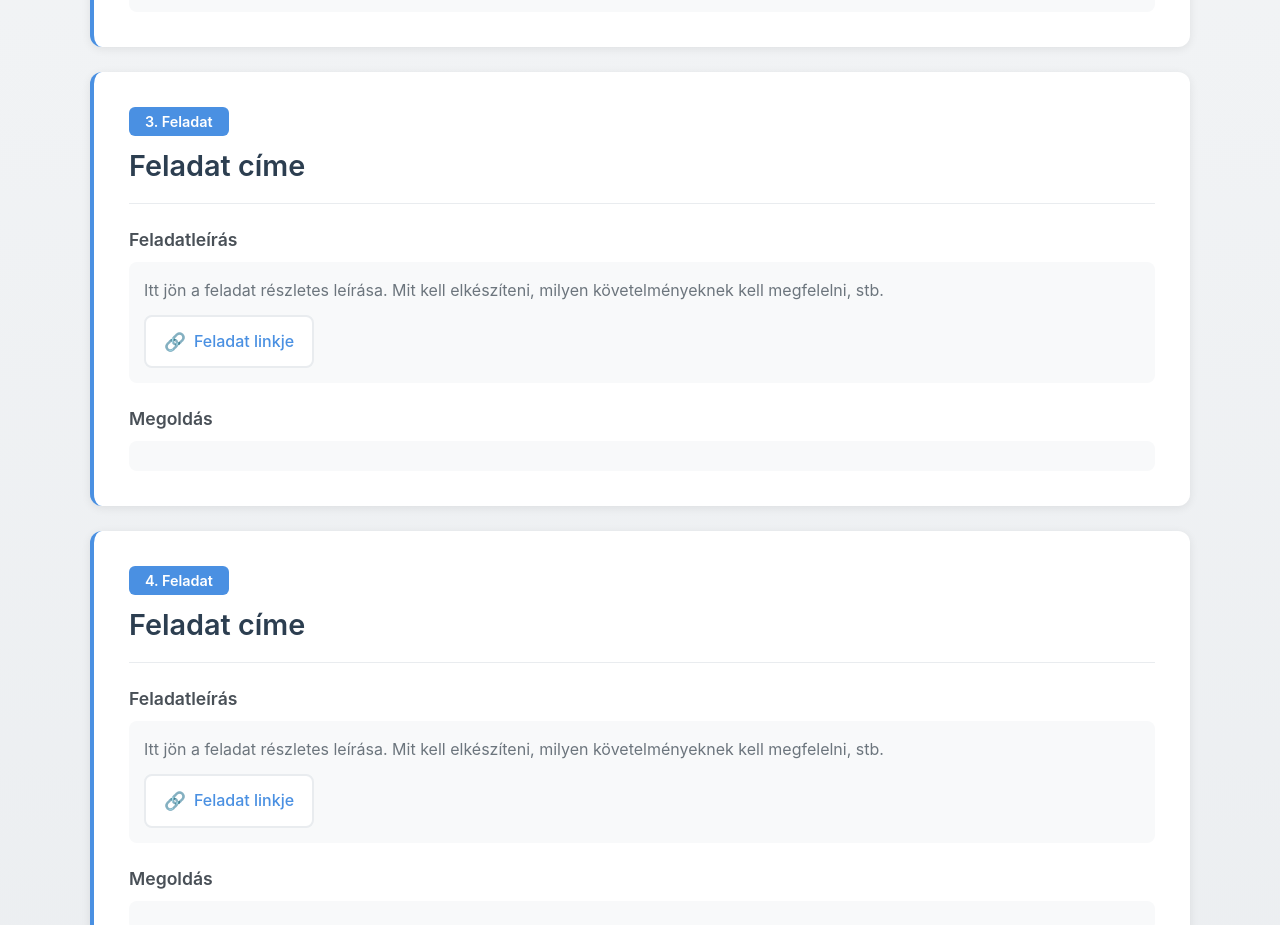
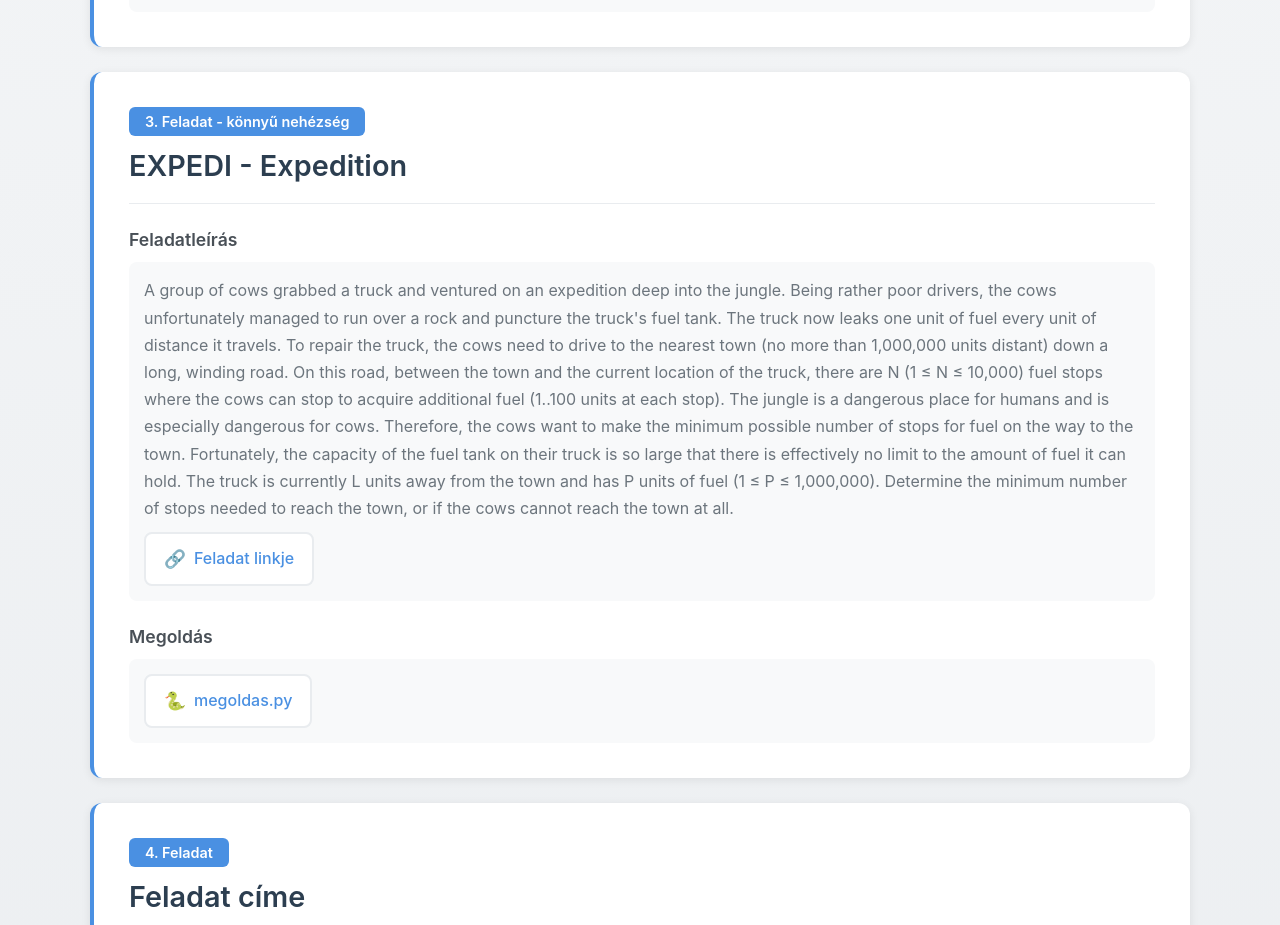
Before and after one commit to Dompike/algo, a plain HTML site: page index.html in a window 1280 px wide. Shown: the part 1281-2206 px from the top of the page. Drawn offline with Linux system fonts and the light colour scheme.

Commit message:
Update index.html

```diff
--- a/index.html
+++ b/index.html
@@ -224,15 +224,15 @@ Your task is to find out the maximum number of dance pairs and show how this num
 
         <div class="assignment-card">
             <div class="assignment-header">
-                <div class="assignment-number">3. Feladat</div>
-                <h2 class="assignment-title">Feladat címe</h2>
+                <div class="assignment-number">3. Feladat - könnyű nehézség</div>
+                <h2 class="assignment-title">EXPEDI - Expedition</h2>
             </div>
 
             <div class="section">
                 <h3 class="section-title">Feladatleírás</h3>
                 <div class="section-content">
-                    <p style="margin-bottom: 10px;">Itt jön a feladat részletes leírása. Mit kell elkészíteni, milyen követelményeknek kell megfelelni, stb.</p>
-                    <a href="#" class="file-link" target="_blank" rel="noopener noreferrer">
+                    <p style="margin-bottom: 10px;">A group of cows grabbed a truck and ventured on an expedition deep into the jungle. Being rather poor drivers, the cows unfortunately managed to run over a rock and puncture the truck's fuel tank. The truck now leaks one unit of fuel every unit of distance it travels. To repair the truck, the cows need to drive to the nearest town (no more than 1,000,000 units distant) down a long, winding road. On this road, between the town and the current location of the truck, there are N (1 ≤ N ≤ 10,000) fuel stops where the cows can stop to acquire additional fuel (1..100 units at each stop). The jungle is a dangerous place for humans and is especially dangerous for cows. Therefore, the cows want to make the minimum possible number of stops for fuel on the way to the town. Fortunately, the capacity of the fuel tank on their truck is so large that there is effectively no limit to the amount of fuel it can hold. The truck is currently L units away from the town and has P units of fuel (1 ≤ P ≤ 1,000,000). Determine the minimum number of stops needed to reach the town, or if the cows cannot reach the town at all.</p>
+                    <a href="https://www.spoj.com/problems/EXPEDI/" class="file-link" target="_blank" rel="noopener noreferrer">
                         <span class="file-icon">🔗</span>
                         Feladat linkje
                     </a>
@@ -242,7 +242,10 @@ Your task is to find out the maximum number of dance pairs and show how this num
             <div class="section">
                 <h3 class="section-title">Megoldás</h3>
                 <div class="section-content">
-
+                    <a href="expedition_fuel.py" class="file-link" download>
+                        <span class="file-icon">🐍</span>
+                        megoldas.py
+                    </a>
                 </div>
             </div>
         </div>
```
